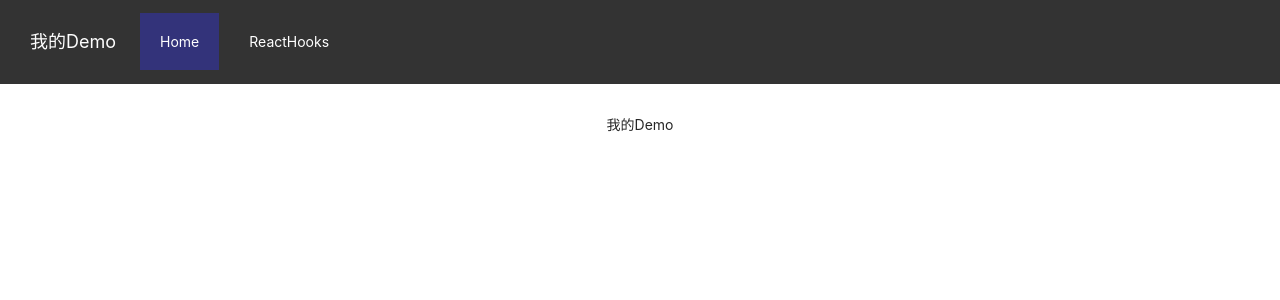
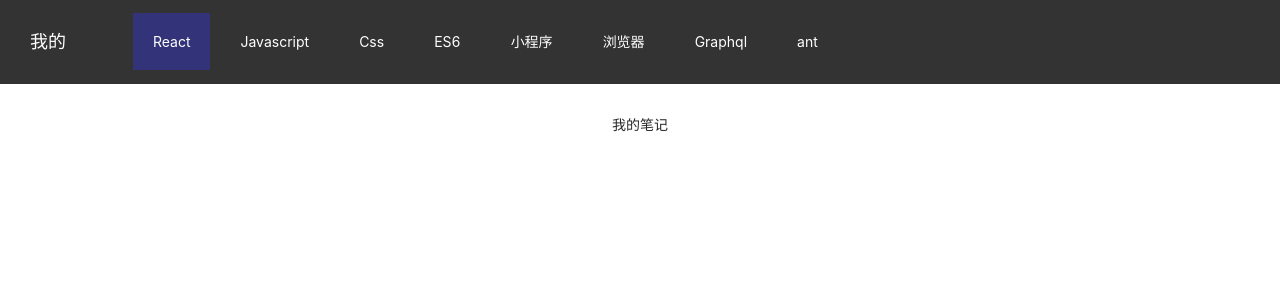
Before and after one commit to bujiangjiuzhang/ReactProgram, a React app: page /home in a window 1280 px wide. Shown: the top 300 px of the page. Built offline with nearby package versions, Linux system fonts and the light colour scheme.

Commit message:
添加tabs

```diff
--- a/public/index.html
+++ b/public/index.html
@@ -24,7 +24,7 @@
       work correctly both with client-side routing and a non-root public URL.
       Learn how to configure a non-root public URL by running `npm run build`.
     -->
-    <title>我的Demo</title>
+    <title>我的笔记</title>
   </head>
   <body>
     <noscript>You need to enable JavaScript to run this app.</noscript>
--- a/src/pages/Heard/index.js
+++ b/src/pages/Heard/index.js
@@ -5,12 +5,32 @@ import "./index.less";
 // const { Content } = Layout;
 
 const list = [
-  "Home",
-  "ReactHooks"
+  "React",
+  "Javascript",
+  "Css",
+  "ES6",
+  "小程序",
+  "浏览器",
+  "Graphql",
+  "ant design",
+  "JSON",
+  "Echarts",
+  "Bizcharts",
+  "React Hooks",
 ];
 
 const url = [
   "/home",
+  "/javascript",
+  "css",
+  "es6",
+  "miniProgram",
+  "browser",
+  "graphql",
+  "antDesign",
+  "json",
+  "echarts",
+  "bizcharts",
   "/hook"
 ];
 
--- a/src/pages/Home/index.js
+++ b/src/pages/Home/index.js
@@ -9,7 +9,7 @@ class Home extends Component {
   render() {
     return (
       <div className="homeContainer">
-        我的Demo
+        我的笔记
       </div>
     );
   }
```
Also changed, not shown: src/models/home.js (added, +15 -0 lines), public/manifest.json.
